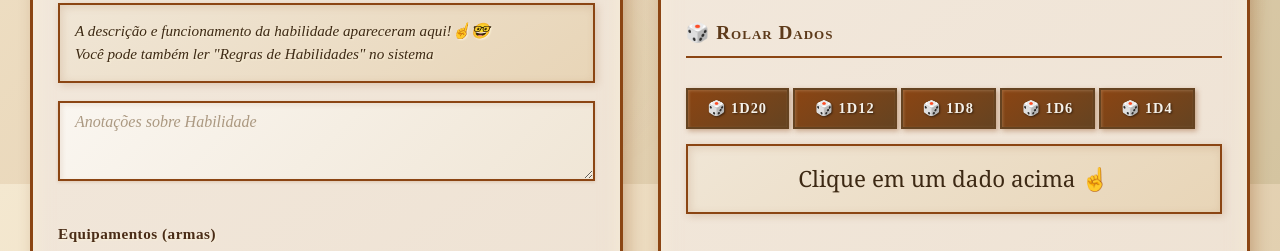
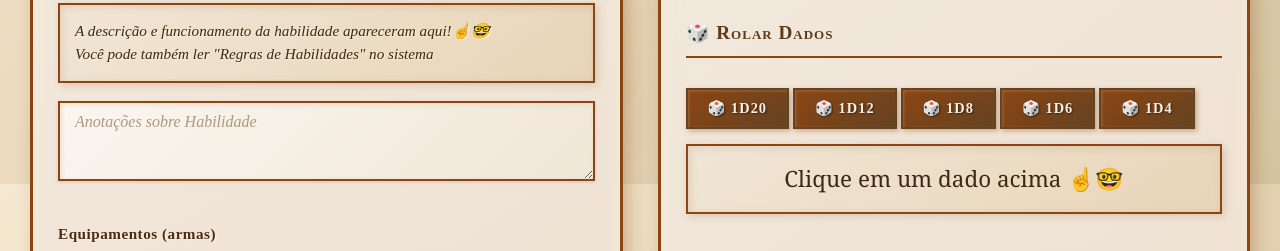
Before and after one commit to B4tatman/Ficha-Automatica, a plain HTML site: page index.html in a window 1280 px wide. Shown: the part 1416-1667 px from the top of the page. Drawn offline with Linux system fonts and the light colour scheme.

Commit message:
☝️🤓

```diff
--- a/index.html
+++ b/index.html
@@ -521,7 +521,7 @@
             font-family: 'Georgia', serif;
             font-style: bold;
             text-align: center;
-          ">Clique em um dado acima ☝️</div>
+          ">Clique em um dado acima ☝️🤓</div>
         </div>
 
 
```
